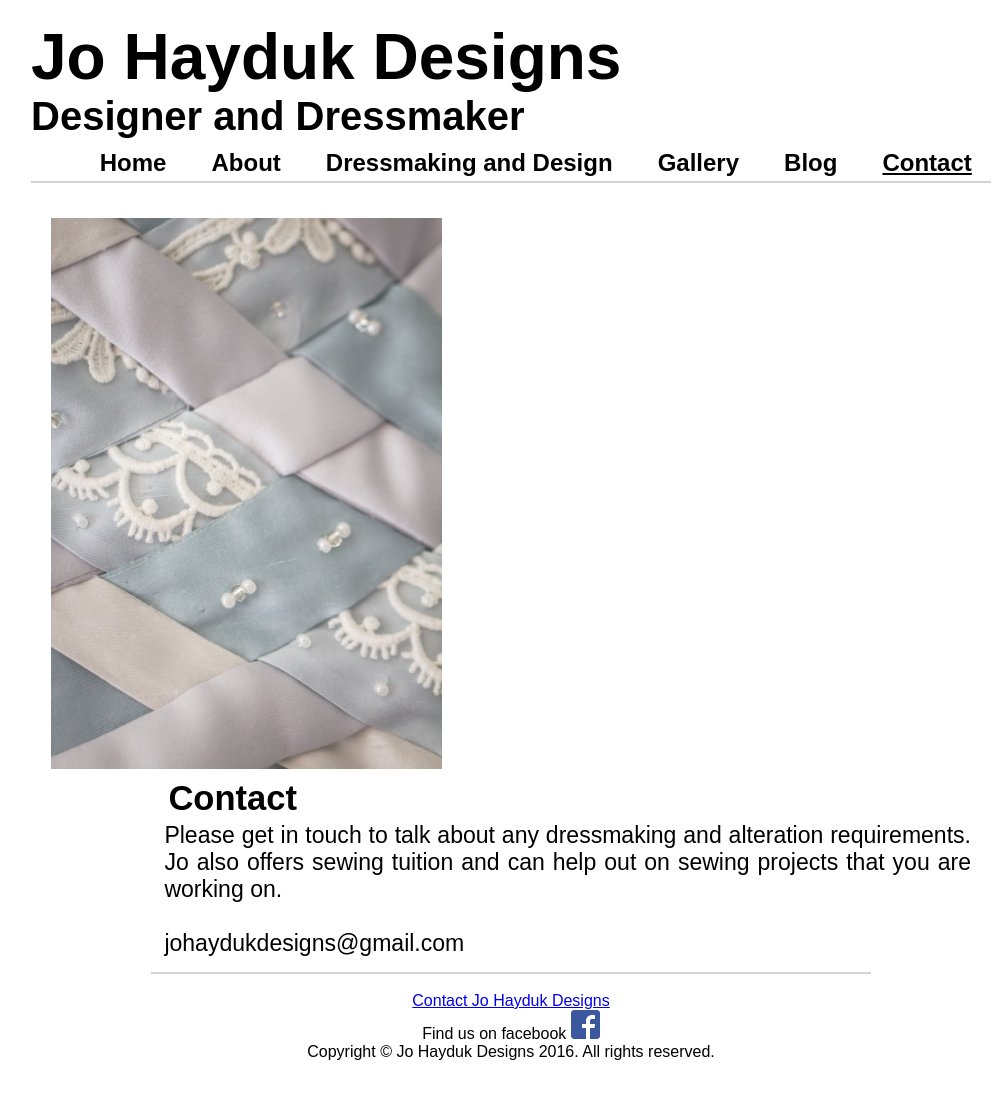
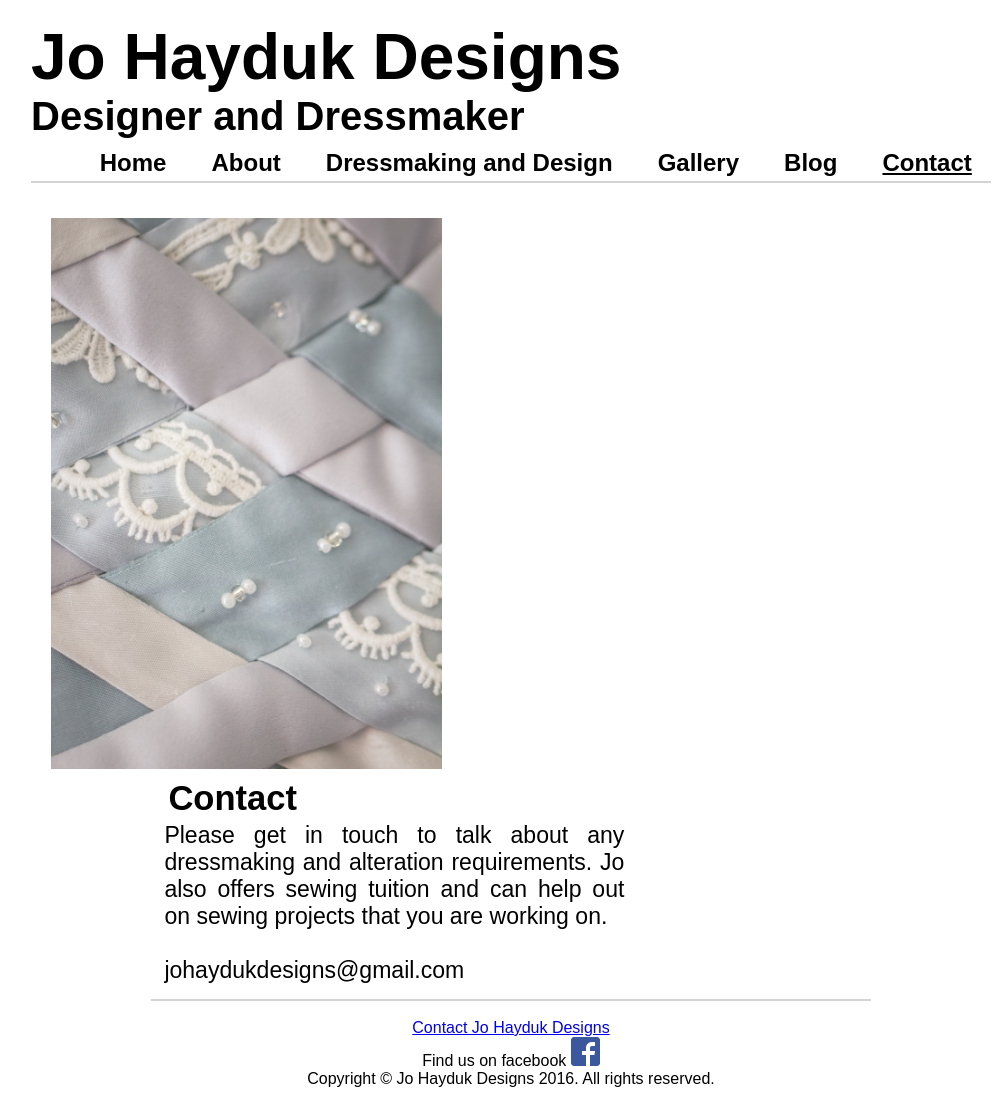
Before and after one commit to py1sl/jhdesigns_website, a Jekyll site: the page built from _pages/contact/index.html, in a window 1280 px wide. Shown: the whole page, without its empty margins (129-1132 px from the left). Built offline with Jekyll 4.4.1, drawn with Linux system fonts in a browser that asks for light colours; some web fonts are replaced; before the commit the page ends 1066 px from its top, so only the background shows below that.

Commit message:
try fix thin laptops

```diff
--- a/css/main.css
+++ b/css/main.css
@@ -247,9 +247,9 @@
 
 #group_image
 {
-width:5%;
+width:auto;
 display:inline-block;
-height:auto;
+height:80%;
 vertical-align:top;
 float: left;
 
@@ -257,7 +257,7 @@
 
 #aligned_text
 {
-width:auto;
+width:50%;
 display:inline-block;
 height:auto;
 vertical-align:top;
```
